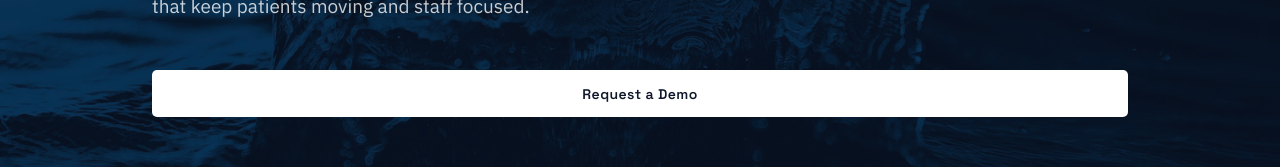
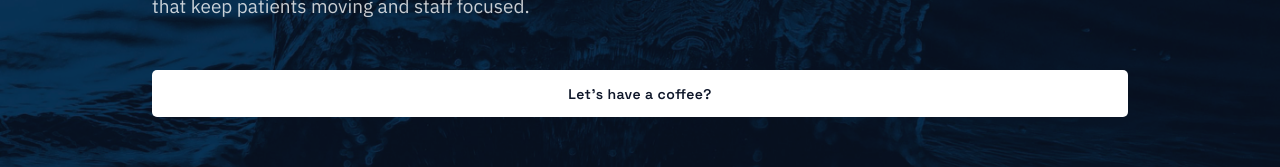
Before and after one commit to janedal95-gif/amplefiClaude, a React (Vite) app in the folder react-app/: page / in a window 1280 px wide. Shown: the part 407-574 px from the top of the page. Built offline with nearby package versions, Linux system fonts and the light colour scheme; no server answers.

Commit message:
Change hero CTA text

```diff
--- a/react-app/src/components/Hero.jsx
+++ b/react-app/src/components/Hero.jsx
@@ -13,7 +13,7 @@ export default function Hero({ onRequestDemo }) {
           Real-time coordination for the floor, the shift, and the decisions that
           keep patients moving and staff focused.
         </p>
-        <Button onClick={onRequestDemo} className={styles.cta}>Request a Demo</Button>
+        <Button onClick={onRequestDemo} className={styles.cta}>Let’s have a coffee?</Button>
       </div>
     </section>
   );
```
